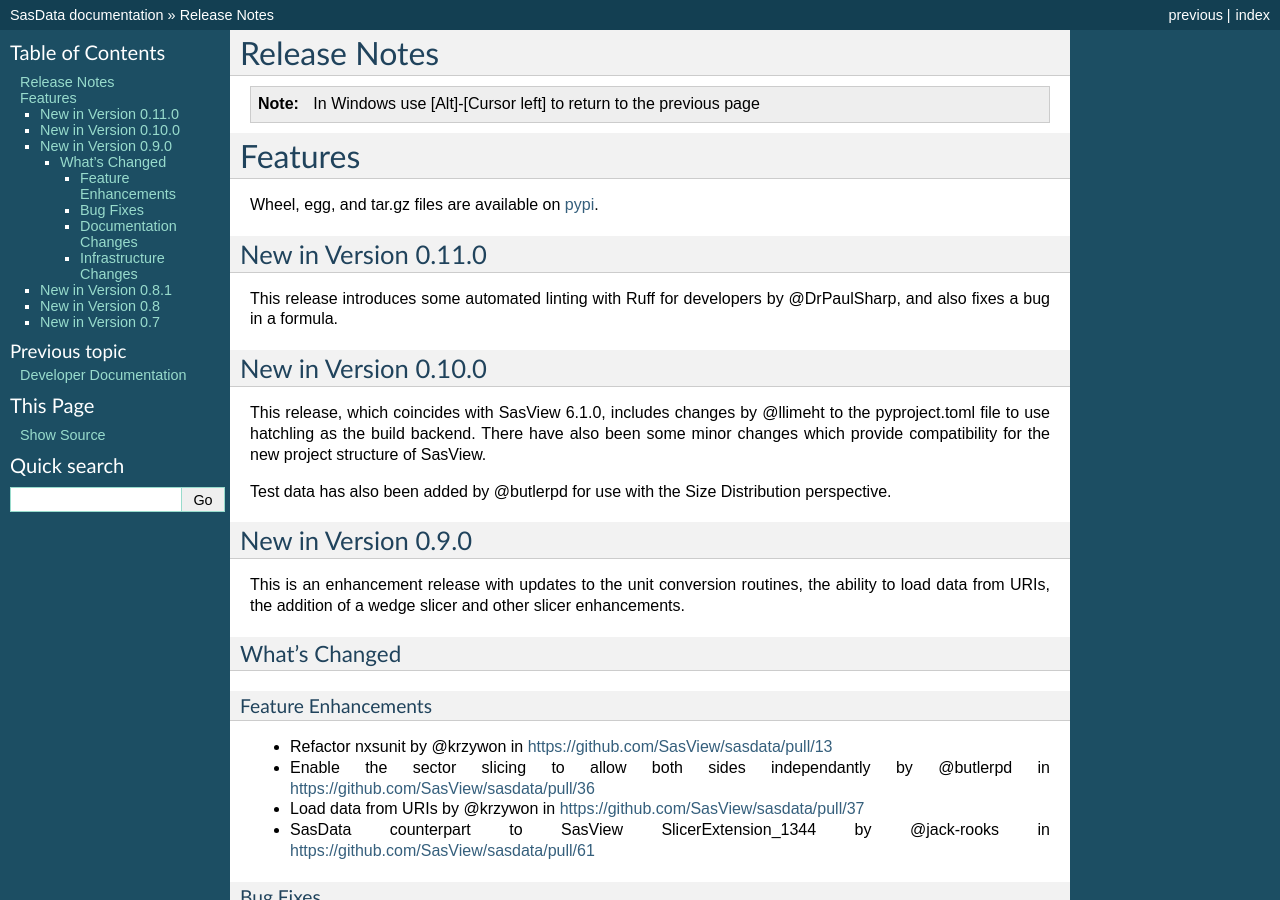
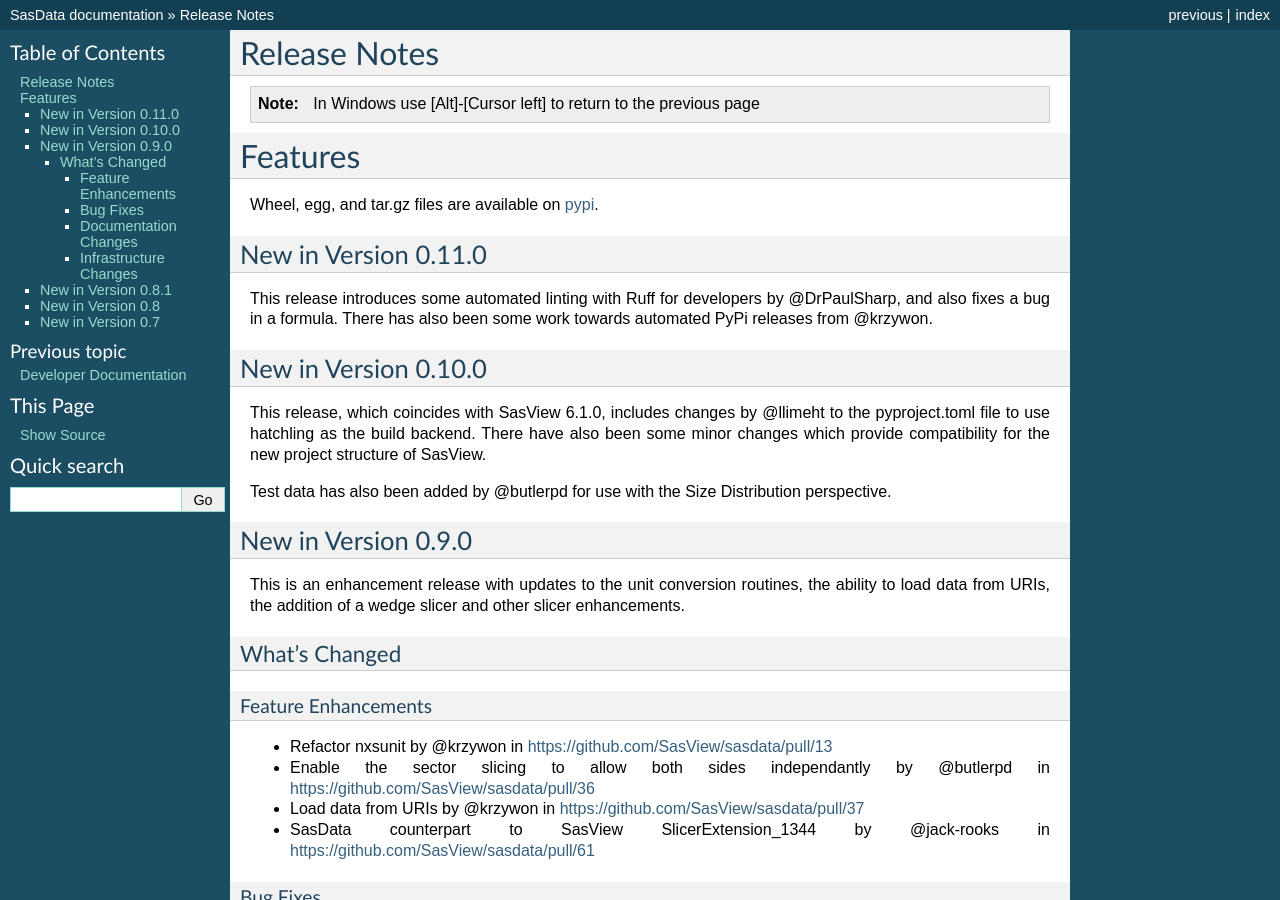
Before and after one commit to SasView/sasdata, a Sphinx documentation site: the page built from docs/source/user/RELEASE.rst, in a window 1280 px wide and 900 px high. Built offline with Sphinx 7.4.7, drawn with Linux system fonts in a browser that asks for light colours; pages that are not in the unit, such as notebooks, are missing from menus; the version number could not be read and is left out.

Commit message:
Added automated pypi work from Jeff.

```diff
--- a/docs/source/user/RELEASE.rst
+++ b/docs/source/user/RELEASE.rst
@@ -17,7 +17,7 @@
 New in Version 0.11.0
 ---------------------
 
-This release introduces some automated linting with Ruff for developers by @DrPaulSharp, and also fixes a bug in a formula.
+This release introduces some automated linting with Ruff for developers by @DrPaulSharp, and also fixes a bug in a formula. There has also been some work towards automated PyPi releases from @krzywon.
 
 New in Version 0.10.0
 ---------------------
```
